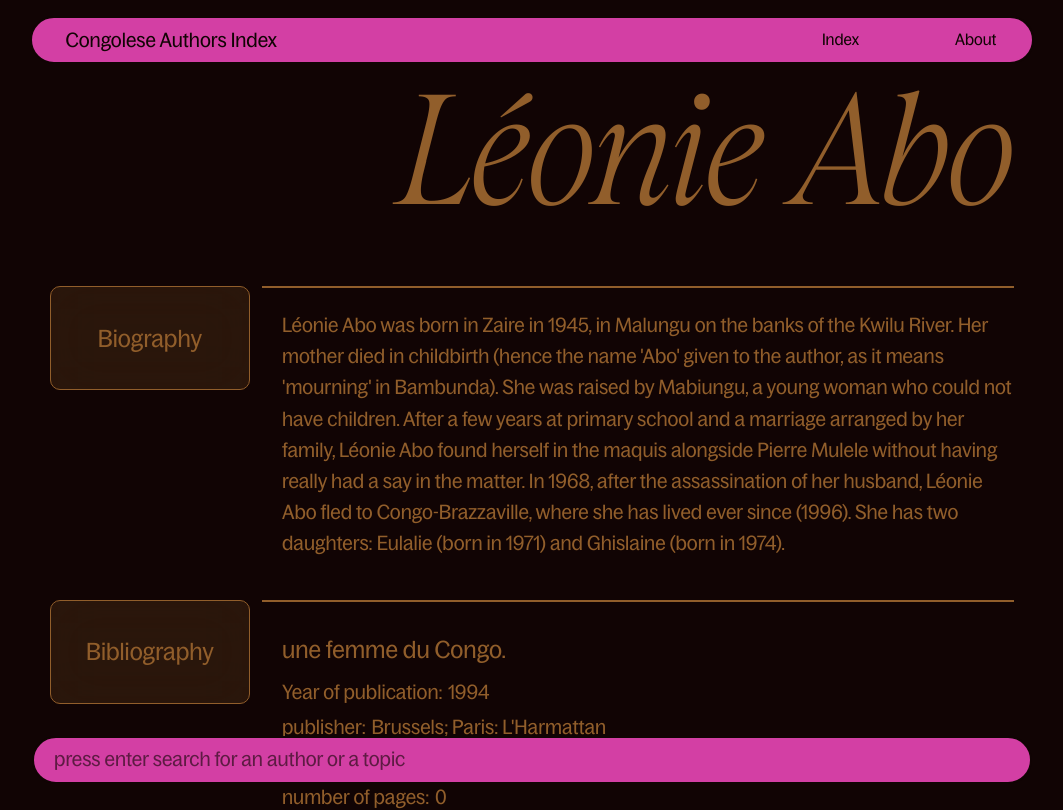
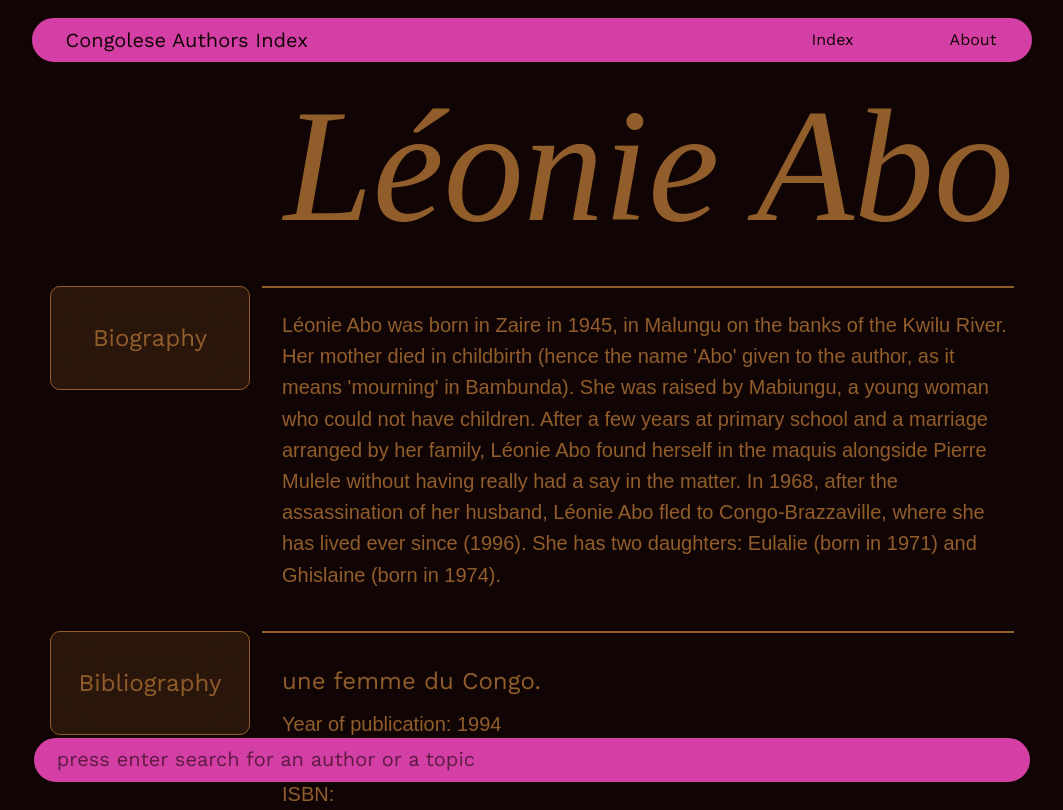
Before and after one commit to UncleDoubleU/Congolese-Authors-Index, a React (Vite) app in the folder 20250513-cai/: page /author/0/ in a window 1280 px wide. Shown: the top 810 px of the page, without its empty margins (108-1171 px from the left). Built offline with nearby package versions, Linux system fonts and the light colour scheme.

Commit message:
changed font

```diff
--- a/20250513-cai/index.html
+++ b/20250513-cai/index.html
@@ -4,6 +4,7 @@
     <meta charset="UTF-8" />
     <link rel="icon" type="image/svg+xml" href="/vite.svg" />
     <meta name="viewport" content="width=device-width, initial-scale=1.0" />
+
     <title>CAI - Congolese Author Index</title>
   </head>
   <body>
--- a/20250513-cai/src/App.sass
+++ b/20250513-cai/src/App.sass
@@ -3,23 +3,22 @@
      padding: 0
      box-sizing: border-box
 
+@import url('https://fonts.googleapis.com/css2?family=Work+Sans&display=swap')
+
 @font-face
-     font-family: "Diolce"
-     src: url("../../assets/fonts/Diolce-Regular.woff") format("woff")
-     src: url("../../assets/fonts/Diolce-Regular.otf") format("opentype")
-     src: url("../../assets/fonts/Diolce-Regular.eot") format("embedded-opentype")
+     font-family: "Diolce-Regular"
+     src: url("../../assets/fonts/Diolce-Regular.woff") format("woff"),
+     src: url("../../assets/fonts/Diolce-Regular.otf") format("opentype"),
+     src: url("../../assets/fonts/Diolce-Regular.eot") format("embedded-opentype"),
      src: url("../../assets/fonts/Diolce-Regular.ttf") format("truetype")
      font-style: italic
      font-weight: normal
-@font-face
-     font-family: "BagossCondensed"
-     src: url("../../assets/fonts/BagossCondensedTRIAL-Regular.woff") format("woff")
-     src: url("../../assets/fonts/BagossCondensedTRIAL-Regular.woff2") format("woff2")
-     src: url("../../assets/fonts/BagossCondensedTRIAL-Regular.otf") format("opentype")
-     src: url("../../assets/fonts/BagossCondensedTRIAL-Regular.eot") format("embedded-opentype")
-     src: url("../../assets/fonts/BagossCondensedTRIAL-Regular.ttf") format("truetype")
+
+.work-sans-cai
+     font-family: "Work Sans", sans-serif
+     font-optical-sizing: auto
+     font-weight: 400
      font-style: normal
-     font-weight: normal
 
 // media queries
 $extraSmall: 320px
@@ -42,21 +41,21 @@ $radiusBoxes: 0.625rem
 $strokeBoxes: 1.5px solid #915E2B
 
 // Type
-$navItemsText: 1.125rem "BagossCondensed", sans-serif
-$logoText: 1.25rem/1.25rem "BagossCondensed", sans-serif
+$navItemsText: 1.125rem "Work Sans", sans-serif
+$logoText: 1.25rem/1.25rem "Work Sans", sans-serif
 $mobileH1: italic 21vw "Diolce", serif
-$mobileH2: normal 1.25rem "BagossCondensed", sans-serif
-$mobileH3: normal 1.5rem "BagossCondensed", sans-serif
-$mobileH32: normal 3.5rem "BagossCondensed", sans-serif
-$mobileP: normal 1rem/1.35rem "BagossCondensed", sans-serif
-$mobileP2: normal 0.85rem/1.15rem "BagossCondensed", sans-serif
+$mobileH2: normal 1.25rem "Work Sans", sans-serif
+$mobileH3: normal 1.5rem "Work Sans", sans-serif
+$mobileH32: normal 3.5rem "Work Sans", sans-serif
+$mobileP: normal 1rem/1.35rem "Work Sans", sans-serif
+$mobileP2: normal 0.85rem/1.15rem "Work Sans", sans-serif
 
 $smallH1: italic 25vw/25vw "Diolce", serif
-$smallH2: normal 1.625rem/2.25rem "BagossCondensed", sans-serif
-$smallP: normal 1.125rem/1.75rem "BagossCondensed", sans-serif
+$smallH2: normal 1.625rem/2.25rem "Work Sans", sans-serif
+$smallP: normal 1.125rem/1.75rem "Work Sans", sans-serif
 
-$aboutSmallH2: normal 2rem/2.85rem "BagossCondensed", sans-serif
-$aboutMobileH2: normal 1.5rem/2.15rem "BagossCondensed", sans-serif
+$aboutSmallH2: normal 2rem/2.85rem "Work Sans", sans-serif
+$aboutMobileH2: normal 1.5rem/2.15rem "Work Sans", sans-serif
 
 html
      min-height: 100vh
```
Also changed, not shown: 1 other file (tests, documents, lock files or other folders).
